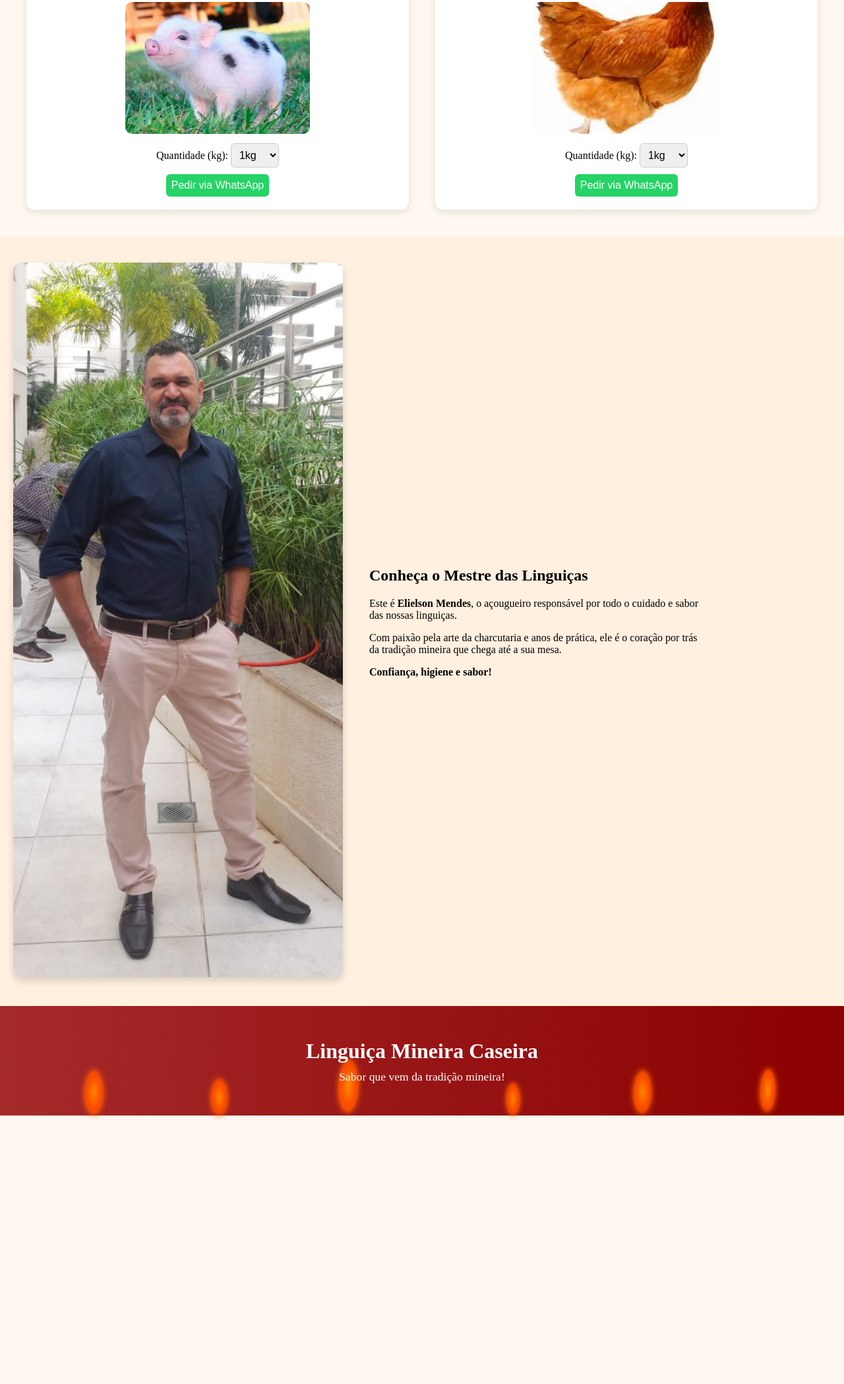
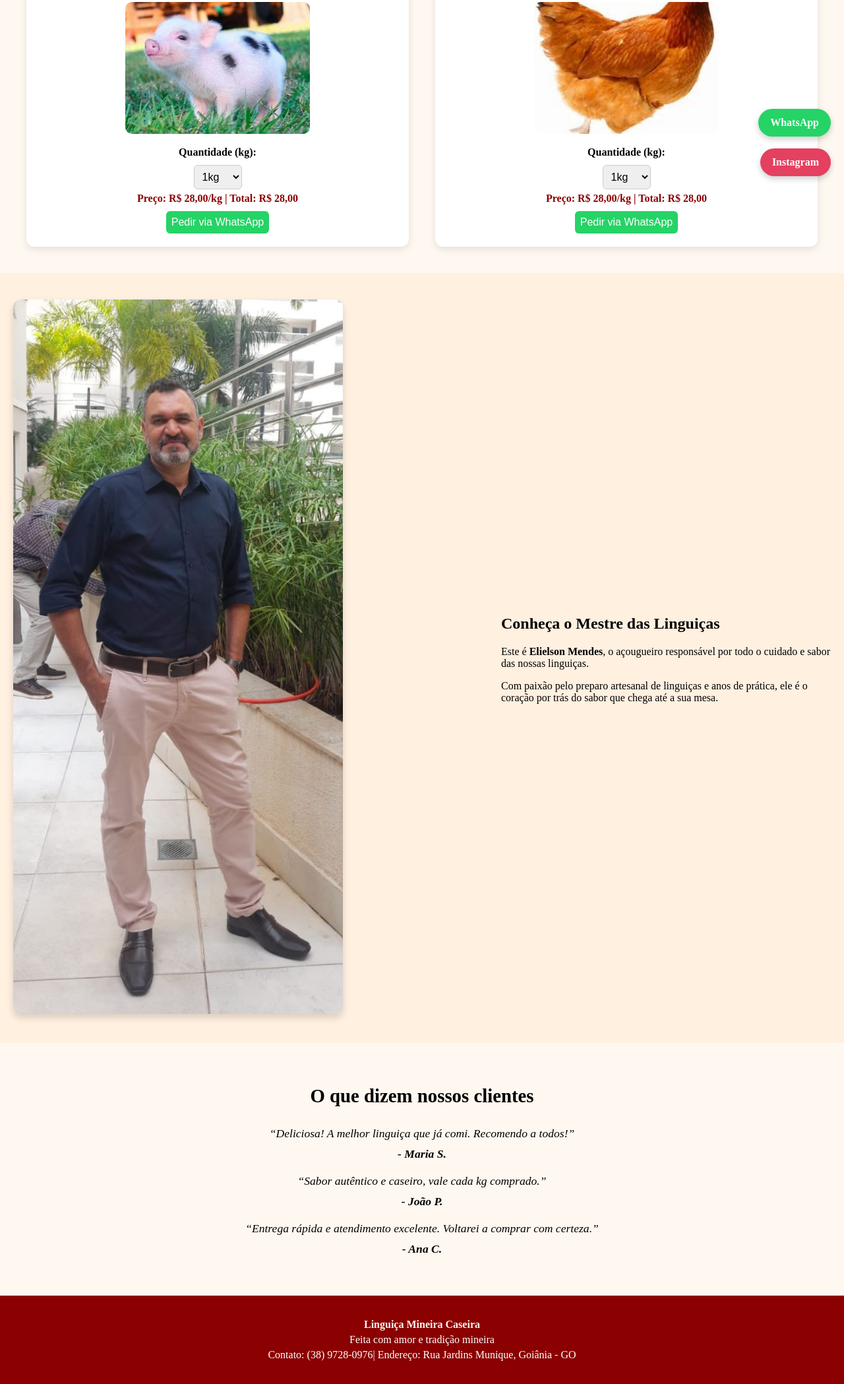
Before and after one commit to ClovisJunioG/Lingui-a-Mineira, a plain HTML site: page index.html in a window 1280 px wide. Shown: the part 513-2611 px from the top of the page at 66% size. Before the commit the page ends 2204 px from the top, so only its background shows below. Drawn offline with Linux system fonts and the light colour scheme.

Commit message:
Update index.html

```diff
--- a/index.html
+++ b/index.html
@@ -153,6 +153,19 @@
       pointer-events: auto;
     }
 
+    label {
+      display: block;
+      margin-top: 15px;
+      font-weight: bold;
+    }
+
+    .preco-kg {
+      margin-top: 5px;
+      font-size: 1em;
+      color: #8b0000;
+      font-weight: bold;
+    }
+
     select, button {
       margin-top: 10px;
       padding: 8px;
@@ -167,6 +180,7 @@
       border: none;
       cursor: pointer;
       margin-top: 10px;
+      transition: background-color 0.3s ease;
     }
 
     button:hover {
@@ -179,15 +193,13 @@
       justify-content: flex-start;
       gap: 40px;
       background-color: #fff0e0;
-      padding: 40px 0 40px 0;
+      padding: 40px 0;
       flex-wrap: wrap;
     }
 
     .sobre .img-container {
       max-width: 500px;
       width: 100%;
-      margin-left: 0;
-      margin-right: 0;
       margin-left: 0;
       padding-left: 20px;
       opacity: 0;
@@ -232,8 +244,85 @@
     .sobre-texto {
       flex: 1 1 300px;
       max-width: 500px;
-      padding-left: 0;
       padding-right: 20px;
+    }
+
+    .depoimentos {
+      background-color: #fff8f0;
+      padding: 40px 20px;
+      text-align: center;
+    }
+
+    .depoimentos h2 {
+      font-size: 1.8em;
+      margin-bottom: 30px;
+    }
+
+    .comentario {
+      max-width: 600px;
+      margin: 0 auto 20px;
+      font-style: italic;
+      font-size: 1.1em;
+    }
+
+    .comentario span {
+      display: block;
+      margin-top: 10px;
+      font-weight: bold;
+    }
+
+    .whatsapp-fixo {
+      position: fixed;
+      bottom: 80px;
+      right: 20px;
+      background-color: #25d366;
+      color: white;
+      padding: 12px 18px;
+      border-radius: 50px;
+      text-decoration: none;
+      font-weight: bold;
+      box-shadow: 0 4px 10px rgba(0,0,0,0.2);
+      transition: background-color 0.3s ease;
+      z-index: 999;
+    }
+
+    .whatsapp-fixo:hover {
+      background-color: #1ebc5b;
+    }
+
+    .instagram-fixo {
+      position: fixed;
+      bottom: 20px;
+      right: 20px;
+      background-color: #E4405F;
+      color: white;
+      padding: 12px 18px;
+      border-radius: 50px;
+      text-decoration: none;
+      font-weight: bold;
+      box-shadow: 0 4px 10px rgba(0,0,0,0.2);
+      transition: background-color 0.3s ease;
+      z-index: 998;
+    }
+
+    .instagram-fixo:hover {
+      background-color: #d73559;
+    }
+
+    footer {
+      background-color: #8b0000;
+      color: white;
+      text-align: center;
+      padding: 30px 10px;
+    }
+
+    footer p {
+      margin: 5px 0;
+      font-size: 1em;
+    }
+
+    footer strong {
+      color: #fff8f0;
     }
   </style>
 </head>
@@ -263,7 +352,7 @@
       </div>
     </div>
     <label for="kgPorco">Quantidade (kg):</label>
-    <select id="kgPorco">
+    <select id="kgPorco" onchange="atualizarPreco('porco')">
       <option value="1">1kg</option>
       <option value="2">2kg</option>
       <option value="3">3kg</option>
@@ -275,7 +364,7 @@
       <option value="9">9kg</option>
       <option value="10">10kg</option>
     </select>
-    <br/>
+    <div class="preco-kg" id="precoPorco">Preço: R$ 28,00/kg</div>
     <button onclick="fazerPedido('porco')">Pedir via WhatsApp</button>
   </div>
 
@@ -293,7 +382,7 @@
       </div>
     </div>
     <label for="kgFrango">Quantidade (kg):</label>
-    <select id="kgFrango">
+    <select id="kgFrango" onchange="atualizarPreco('frango')">
       <option value="1">1kg</option>
       <option value="2">2kg</option>
       <option value="3">3kg</option>
@@ -305,12 +394,12 @@
       <option value="9">9kg</option>
       <option value="10">10kg</option>
     </select>
-    <br/>
+    <div class="preco-kg" id="precoFrango">Preço: R$ 28,00/kg</div>
     <button onclick="fazerPedido('frango')">Pedir via WhatsApp</button>
   </div>
 </div>
 
-<!-- Seção Elielson lateral esquerda -->
+<!-- Seção Elielson -->
 <section class="sobre">
   <div class="img-container">
     <img src="elielson.jpg" alt="Elielson Mendes">
@@ -319,30 +408,67 @@
   <div class="sobre-texto">
     <h2>Conheça o Mestre das Linguiças</h2>
     <p>Este é <strong>Elielson Mendes</strong>, o açougueiro responsável por todo o cuidado e sabor das nossas linguiças.</p>
-    <p>Com paixão pela arte da charcutaria e anos de prática, ele é o coração por trás da tradição mineira que chega até a sua mesa.</p>
-    <p><strong>Confiança, higiene e sabor!</strong></p>
+    <p>Com paixão pelo preparo artesanal de linguiças e anos de prática, ele é o coração por trás do sabor que chega até a sua mesa.</p>
   </div>
 </section>
 
-<!-- Rodapé -->
-<header>
-  <div class="fire-container">
-    <div class="flame"></div><div class="flame"></div><div class="flame"></div>
-    <div class="flame"></div><div class="flame"></div><div class="flame"></div>
-  </div>
-  <h1>Linguiça Mineira Caseira</h1>
-  <p>Sabor que vem da tradição mineira!</p>
-</header>
+<section class="depoimentos">
+  <h2>O que dizem nossos clientes</h2>
+  <div class="comentario">“Deliciosa! A melhor linguiça que já comi. Recomendo a todos!” <span>- Maria S.</span></div>
+  <div class="comentario">“Sabor autêntico e caseiro, vale cada kg comprado.” <span>- João P.</span></div>
+  <div class="comentario">“Entrega rápida e atendimento excelente. Voltarei a comprar com certeza.” <span>- Ana C.</span></div>
+</section>
+
+<a href="https://wa.me/553897280976" class="whatsapp-fixo" target="_blank" rel="noopener" aria-label="WhatsApp">WhatsApp</a>
+<a href="https://instagram.com/clovisnow" class="instagram-fixo" target="_blank" rel="noopener" aria-label="Instagram">Instagram</a>
+
+<footer>
+  <p><strong>Linguiça Mineira Caseira</strong></p>
+  <p>Feita com amor e tradição mineira</p>
+  <p>Contato: (38) 9728-0976| Endereço: Rua Jardins Munique, Goiânia - GO</p>
+</footer>
 
 <script>
+  // Valores por kg para cada tipo de linguiça
+  const precos = {
+    porco: 28.00,
+    frango: 28.00
+  };
+
+  // Atualiza o preço total no botão ou em algum lugar
+  function atualizarPreco(tipo) {
+    const select = document.getElementById('kg' + capitalize(tipo));
+    const precoDiv = document.getElementById('preco' + capitalize(tipo));
+    const quantidade = parseInt(select.value);
+    const precoKg = precos[tipo];
+    const total = quantidade * precoKg;
+
+    precoDiv.textContent = `Preço: R$ ${precoKg.toFixed(2).replace('.', ',')}/kg | Total: R$ ${total.toFixed(2).replace('.', ',')}`;
+  }
+
   function fazerPedido(tipo) {
-    const numeroWhatsApp = '553897280976';
-    const quantidade = document.getElementById(tipo === 'porco' ? 'kgPorco' : 'kgFrango').value;
-    const produto = tipo === 'porco' ? 'linguiça de porco' : 'linguiça de frango';
-    const mensagem = `Olá, gostaria de pedir ${quantidade}kg de ${produto}!`;
-    const url = `https://wa.me/${numeroWhatsApp}?text=${encodeURIComponent(mensagem)}`;
-    window.open(url, '_blank');
+    const select = document.getElementById('kg' + capitalize(tipo));
+    const quantidade = select.value;
+    const precoKg = precos[tipo];
+    const total = (quantidade * precoKg).toFixed(2).replace('.', ',');
+    const tipoNome = tipo === 'porco' ? 'Linguiça de Porco' : 'Linguiça de Frango';
+
+    const mensagem = `Olá! Gostaria de fazer um pedido de ${quantidade} kg de ${tipoNome}. Total: R$ ${total}. Por favor, me informe sobre a entrega e pagamento.`;
+    const telefone = '+55 38 9728-0976'; // Troque pelo número correto com código do país
+
+    const urlWhats = `https://wa.me/${553897280976}?text=${encodeURIComponent(mensagem)}`;
+    window.open(urlWhats, '_blank');
   }
+
+  function capitalize(str) {
+    return str.charAt(0).toUpperCase() + str.slice(1);
+  }
+
+  // Inicializar preços na carga da página
+  window.onload = () => {
+    atualizarPreco('porco');
+    atualizarPreco('frango');
+  };
 </script>
 
 </body>
```
